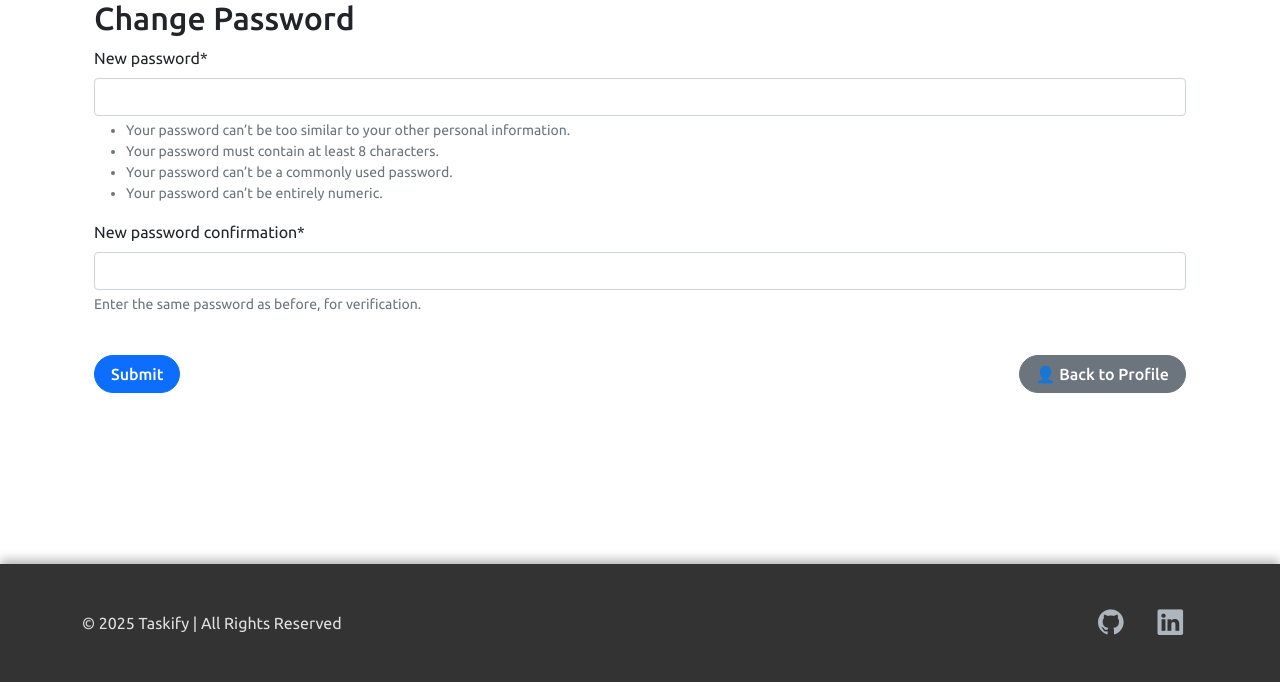
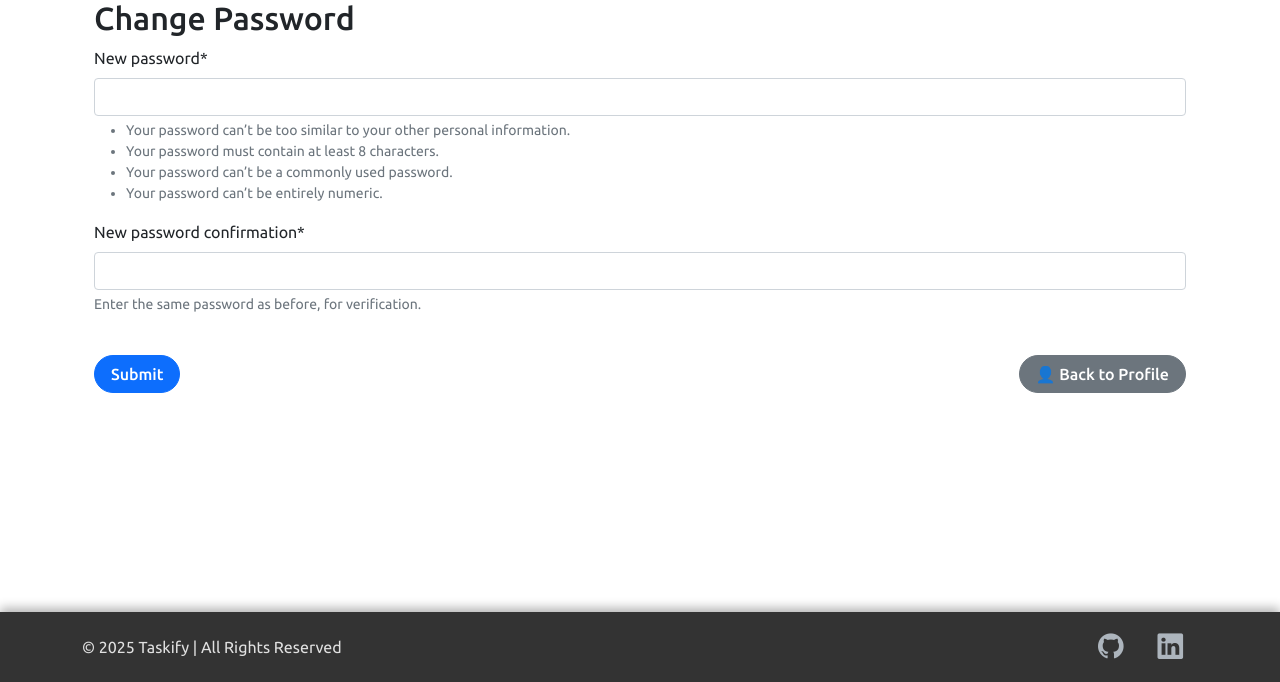
Before and after one commit to nabil0203/Taskify, a Django app: page /task/pass_change/ in a window 1280 px wide. Shown: the part 118-800 px from the top of the page. Run offline with Django 5.2, Linux system fonts and the light colour scheme; a user stored in the database is signed in; some libraries are stand-ins or nearby versions.

Commit message:
Update footer

```diff
--- a/templates/base.html
+++ b/templates/base.html
@@ -13,7 +13,7 @@
     <link rel="stylesheet" href="https://cdn.jsdelivr.net/npm/bootstrap-icons@1.10.5/font/bootstrap-icons.css">
 
 
-    <!-- header and footer style -->
+    <!-- nav and footer style -->
     <style>
 
         :root {
@@ -86,7 +86,7 @@
             color: #e0e0e0;
             border-top-left-radius: 0;
             border-top-right-radius: 0;
-            padding: 2.5rem 1rem;
+            padding: 1rem;
             box-shadow: 0 -4px 10px rgba(0, 0, 0, 0.3);
             margin-top: auto;
         }
```
Also changed, not shown: db.sqlite3.
